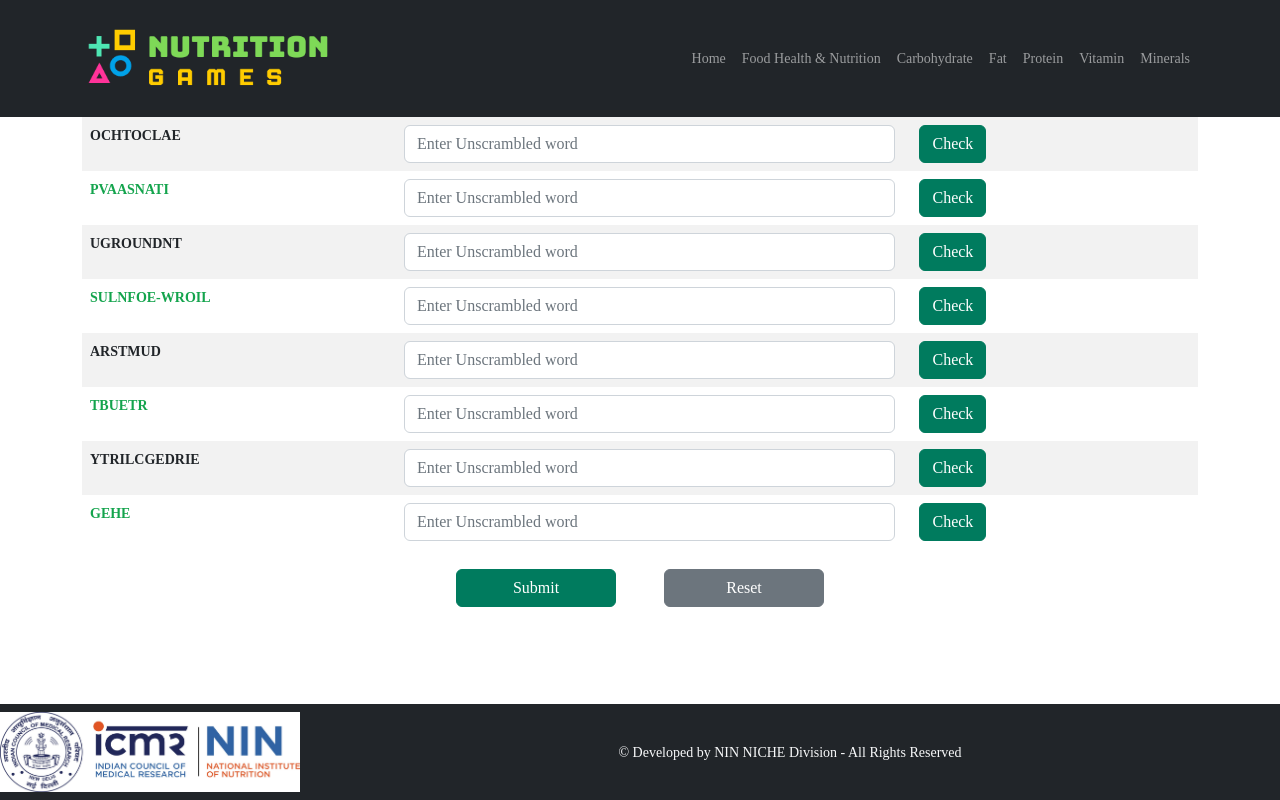
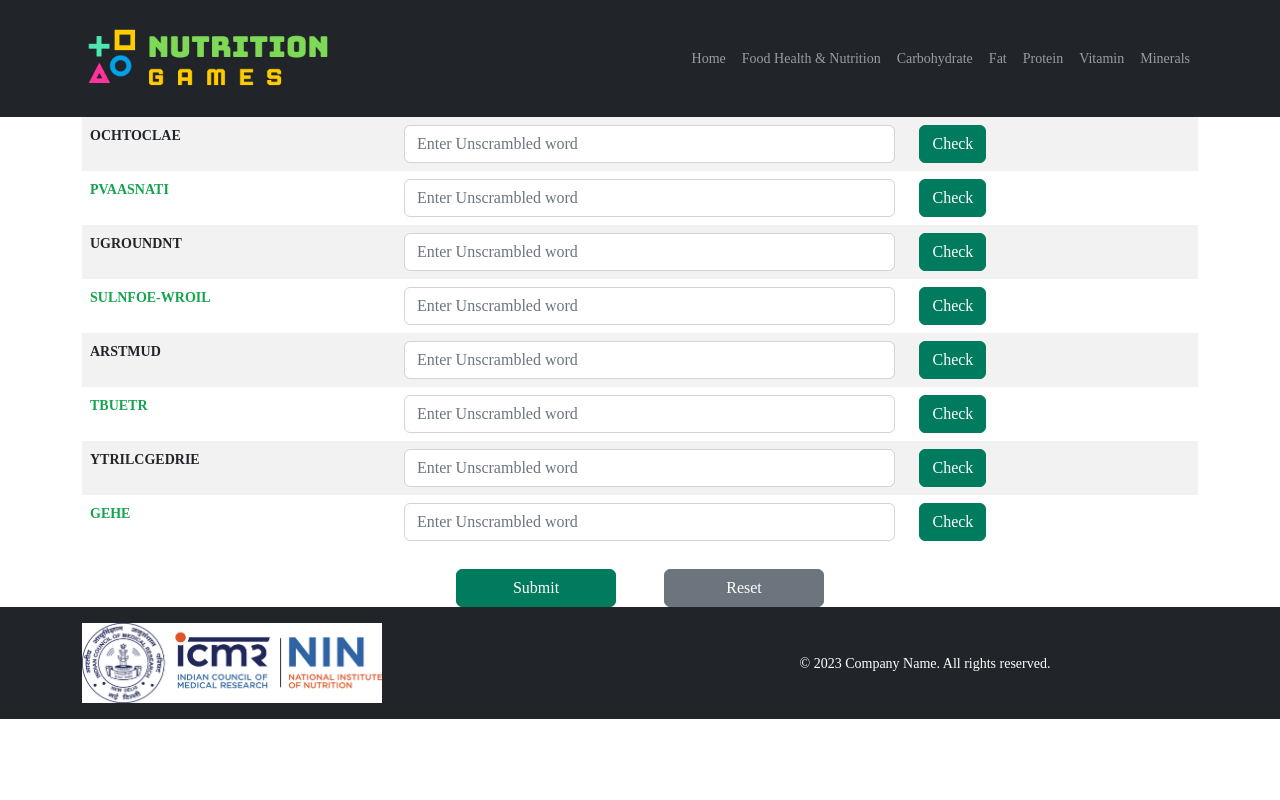
Before and after one commit to bhavani44/my-app, a React (Create React App) app: page /fatscramble in a window 1280 px wide. Built offline with nearby package versions, Linux system fonts and the light colour scheme.

Commit message:
added footer

```diff
--- a/src/Components/Home/Footer.js
+++ b/src/Components/Home/Footer.js
@@ -1,15 +1,27 @@
-import React from 'react';
+import React from "react";
+import { Container, Row, Col } from "react-bootstrap";
 
-function Footer() {
-    return (
-
-        <nav style={{ backgroundColor: "#333333" }} className="navbar fixed-bottom navbar-dark bg-dark text-light">
+const Footer = () => {
+  return (
+    <footer className="bg-dark py-3">
+      <Container>
+        <Row className="align-items-center">
+          <Col xs={12} sm={6} md={6} lg={6} xl={6} className="text-center text-sm-left">
+          <Col xs={12} sm={6} md={6} lg={6} xl={6} className="text-center text-sm-left">
             <img src={require('../Images/NIN logo 2.jpg')}
               width="300rem"
               height="80rem" alt="Company Logo" />
-            <p className='text-light m-auto text-center'>&copy;{new Date().getFullYear} Developed by NIN NICHE Division - All Rights Reserved</p>
-        </nav>
-    )
-}
+          </Col>
+          </Col>
+          <Col xs={12} sm={6} md={6} lg={6} xl={6} className="text-center text-sm-right">
+            <p className="text-white mb-0">
+              &copy; {new Date().getFullYear()} Company Name. All rights reserved.
+            </p>
+          </Col>
+        </Row>
+      </Container>
+    </footer>
+  );
+};
 
 export default Footer;
```
